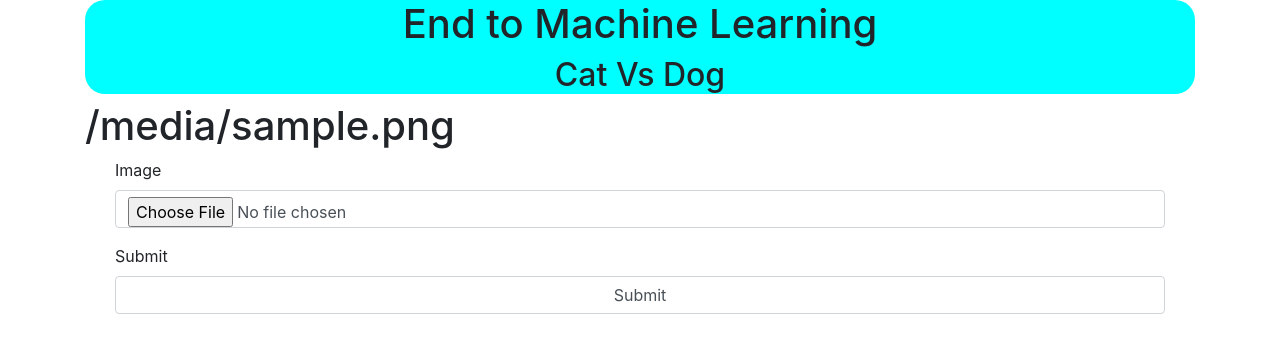
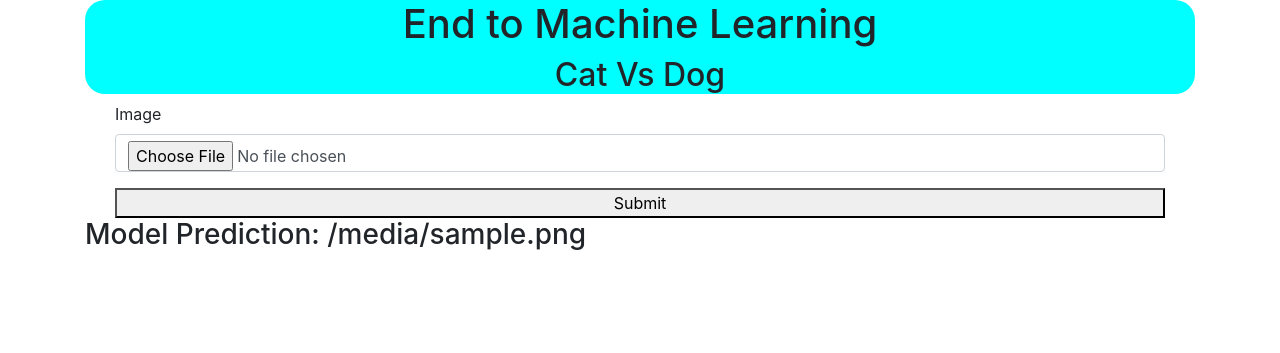
Before and after one commit to DipeshPoudel/CatVsDog, a Flask app: template templates/index.html in a window 1280 px wide. Shown: the top 353 px of the page. Run offline with Flask 2, Linux system fonts and the light colour scheme; the template is opened without the code that fills it: most values are stand-ins (such as "Sample title", 1, 10 or a date in 2020); some libraries are stand-ins or nearby versions.

Commit message:
Flask App to Upload Image and Make the Prediction

```diff
--- a/app.py
+++ b/app.py
@@ -1,14 +1,14 @@
 import os
 from werkzeug.utils import secure_filename
 from flask import Flask, render_template, request, redirect, flash
+from predict import make_prediction
 
-
-UPLOAD_FOLDER = '/static/uploads/'
+UPLOAD_FOLDER = 'static/uploads/'
 app = Flask(__name__)
 app.secret_key = 'xenon-key'
 app.config['UPLOAD_FOLDER'] = UPLOAD_FOLDER
 app.config['MAX_CONTENT_LENGTH'] = 16 * 1024 * 1024
-app.debug = True
+app.debug = False
 ALLOWED_EXTENSIONS = {'png', 'jpg', 'jpeg', 'gif'}
 
 
@@ -34,7 +34,8 @@ def upload_image():
         filename = secure_filename(file.filename)
         image_full_path = os.path.join(app.config['UPLOAD_FOLDER'], filename)
         file.save(image_full_path)
-        return render_template('index.html', filename=filename, full_path=image_full_path)
+        image_result = make_prediction(image_full_path)
+        return render_template('index.html', image_result=image_result)
     else:
         flash('Allowed image types are -> png, jpg, jpeg, gif')
         return redirect(request.url)
--- a/templates/index.html
+++ b/templates/index.html
@@ -20,27 +20,22 @@
         <h1>End to Machine Learning</h1>
         <h2>Cat Vs Dog</h2>
     </div>
-    <div class="message">
-        {% if filename %}
-            <h1>{{ filename }}</h1>
-        {% endif %}
-    </div>
     <div class="col-lg-12">
         <form method="post" action="/" enctype="multipart/form-data">
-            <dl>
                 <div class="form-group col-lg-12">
                     <label for="cdimage">Image</label>
                     <input type="file" class="form-control" id="cdimage" name="cdimage" placeholder="File Name">
                 </div>
-                <div class="form-group col-lg-12">
-                    <label for="submit-image">Submit</label>
-                    <input type="submit" class="form-control" id="submit-image" name="submit-image"
-                           placeholder="Submit">
-                </div>
-
-            </dl>
+                <div class="col-lg-12">
+                <button type="submit" class="btn-default col-12">Submit</button>
+            </div>
         </form>
     </div>
+<div class="result">
+    {%if image_result%}
+    <h3>Model Prediction: {{image_result}}</h3>
+    {% endif%}
+</div>
 </div>
 </body>
 </html>
--- a/train.py
+++ b/train.py
@@ -112,4 +112,4 @@ model_json = model.to_json()
 with open("model/model.json", "w") as json_file:
     json_file.write(model_json)
 # serialize weights to HDF5
-model.save_weights("model.h5")
+model.save("model.h5")
```
Also changed, not shown: predict.py (added, +17 -0 lines).
